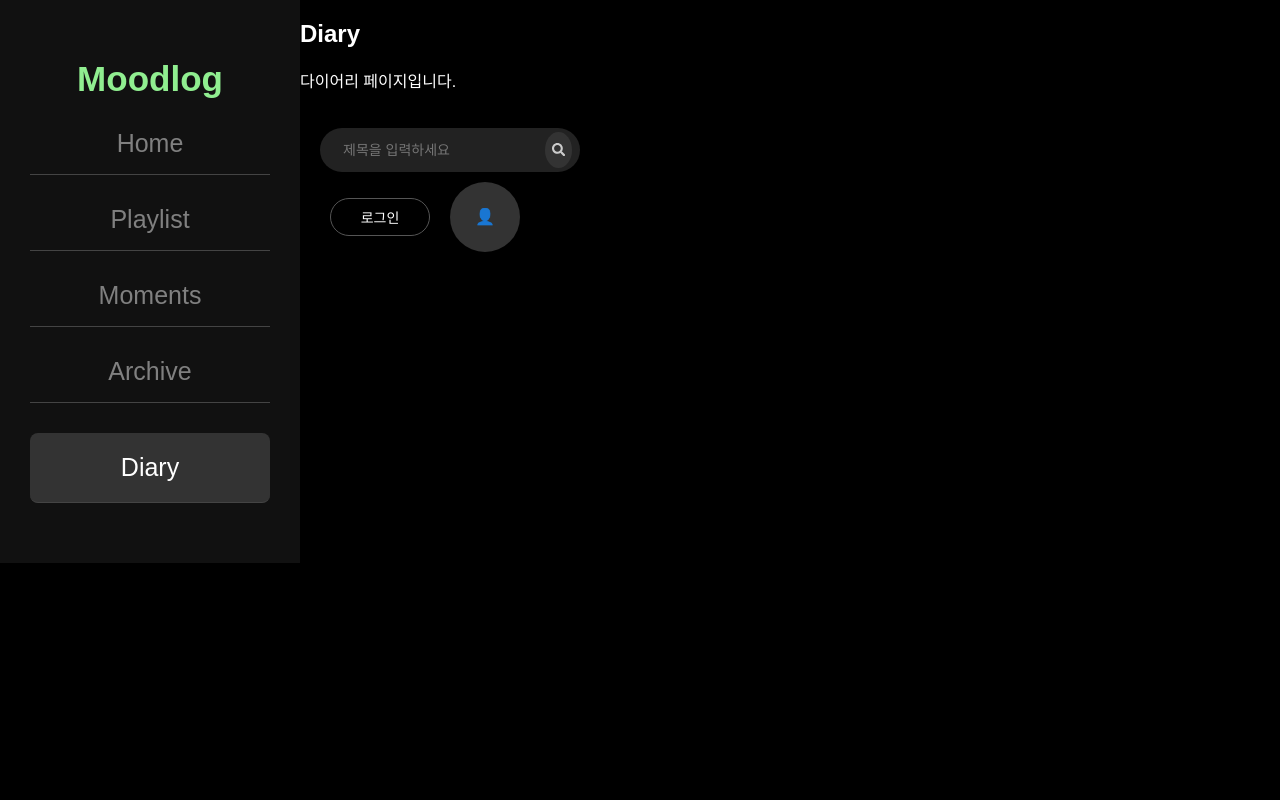
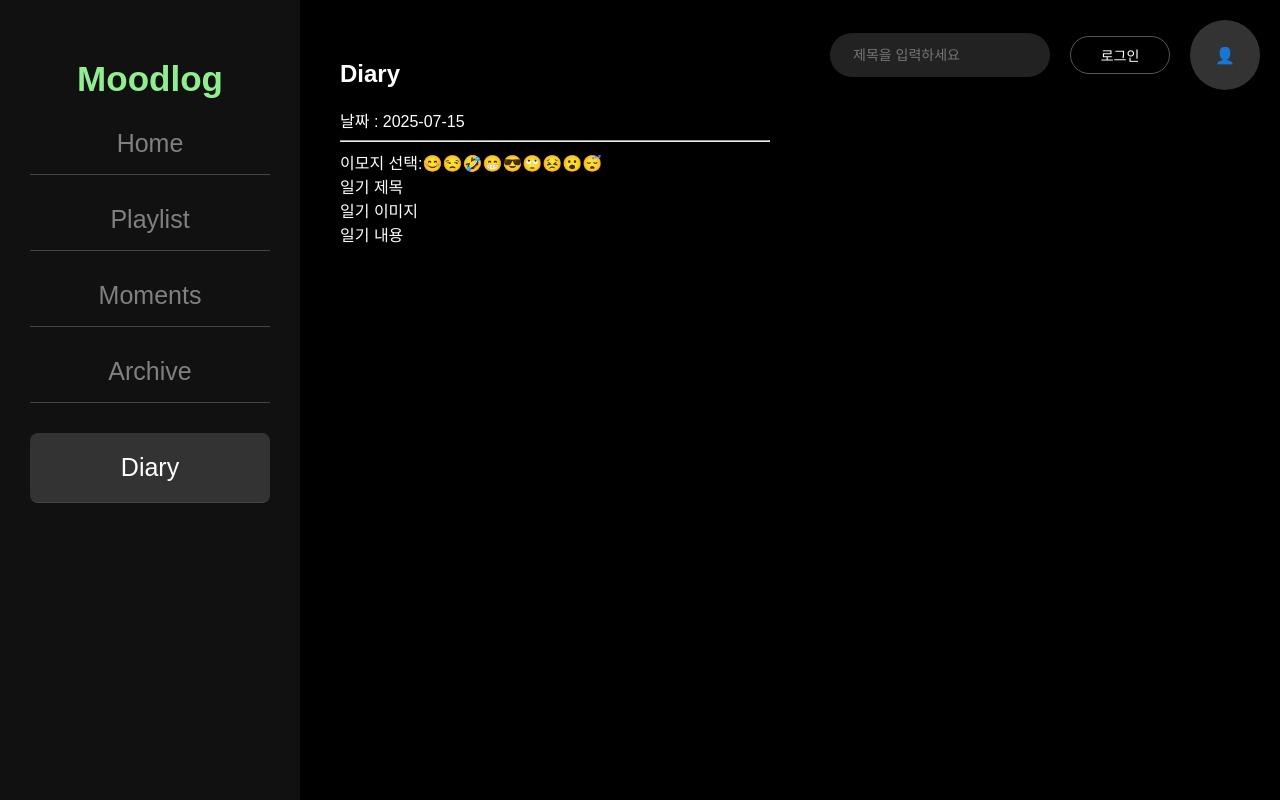
Before and after one commit to jszxro/PK_project_4, a React (Vite) app in the folder app/react-app/moodlog/: page /diary in a window 1280 px wide. Built offline with nearby package versions, Linux system fonts and the light colour scheme.

Commit message:
다이어리 페이지중

```diff
--- a/app/react-app/moodlog/src/pages/DiaryPage.jsx
+++ b/app/react-app/moodlog/src/pages/DiaryPage.jsx
@@ -24,14 +24,24 @@ const DiaryPage = () => {
       </div>
 
       {/* 중앙 + 우측 전체 wrapper */}
-      <div className="main-wrapper">
-        {/* 중앙 본문 */}
-        <div className="page-container">
+      <div className="main-wrapper" style={{ display: 'flex', flex: 1 }}>
+      {/* 중앙 콘텐츠 영역 (ArchivePage의 playlist-main에 해당) */}
+      <div className="playlist-main">
         <h2>Diary</h2>
-          <p>다이어리 페이지입니다.</p>
+        <div>날짜 : 2025-07-15 </div>
+        <hr />
+        <div className='diary-emoji'>
+          <span>이모지 선택:</span>
+          <span>😊😒🤣😁😎🙄😣😮😴</span>
+        </div>
+        <div className='diary-contents'>
+          <div className='diary-title'>일기 제목</div>
+          <div className='diary-img'>일기 이미지</div>
+          <div className='diary-content'>일기 내용</div>
+        </div>
       </div>
 
-        {/* 우측 패널 */}
+      {/* 우측 패널 (ArchivePage와 동일) */}
       <div className="right-panel">
         <div className="top-bar">
           <div className="search-container">
@@ -50,6 +60,7 @@ const DiaryPage = () => {
       </div>
     </div>
 
+
       {/* 로그인 모달 */}
       {showModal && <LoginModal onClose={() => setShowModal(false)} />}
     </div>
```
Lines whose indentation alone changed are shown as unchanged.
